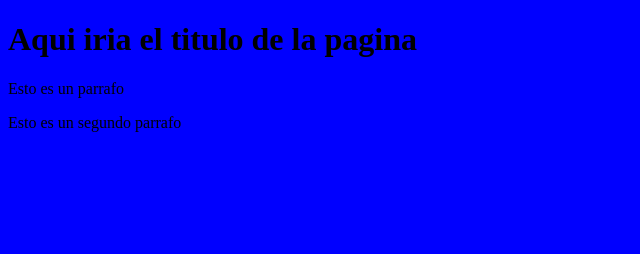
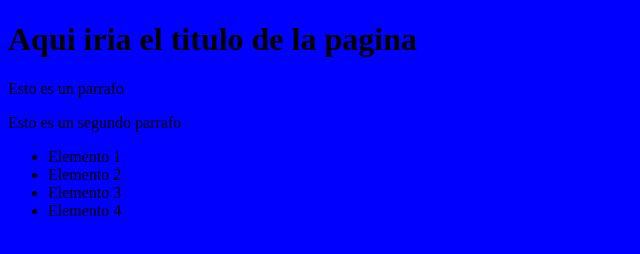
Before and after one commit to Igna2335/Proyecto-Web-Empresa-C, a plain HTML site: page index.html in a window 1280 px wide. Shown: the whole page, without its empty margins (0-640 px from the left). Drawn offline with Linux system fonts and the light colour scheme.

Commit message:
Agregando lista de elementos

```diff
--- a/index.html
+++ b/index.html
@@ -13,5 +13,13 @@
     <h1>Aqui iria el titulo de la pagina</h1>
     <p>Esto es un parrafo</p>
     <p>Esto es un segundo parrafo</p>
+
+    <ul>
+        <li>Elemento 1</li>
+        <li>Elemento 2</li>
+        <li>Elemento 3</li>
+        <li>Elemento 4</li>
+    </ul>
+
 </body>
 </html>
```
